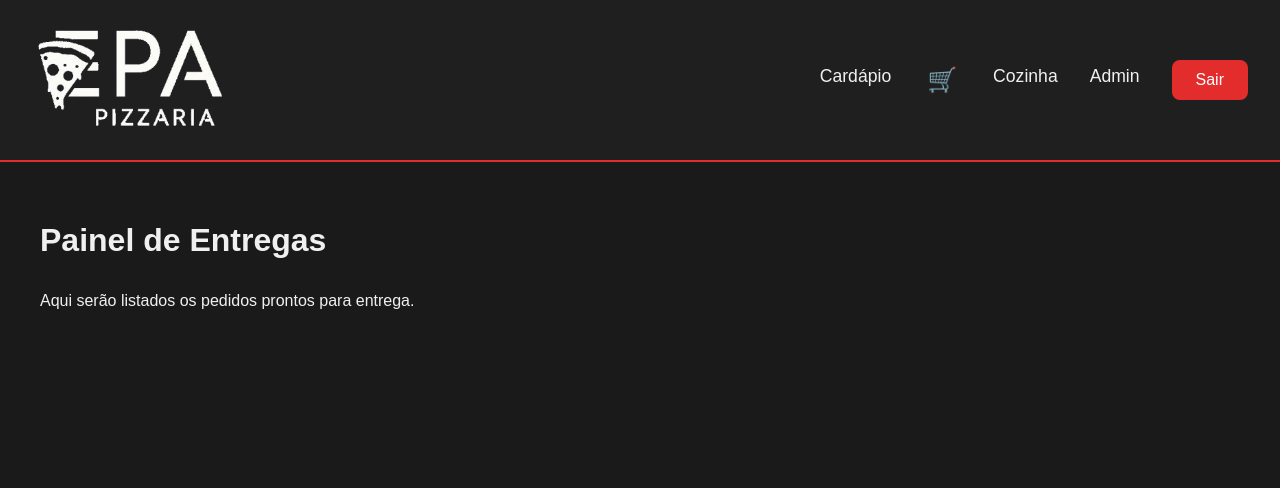
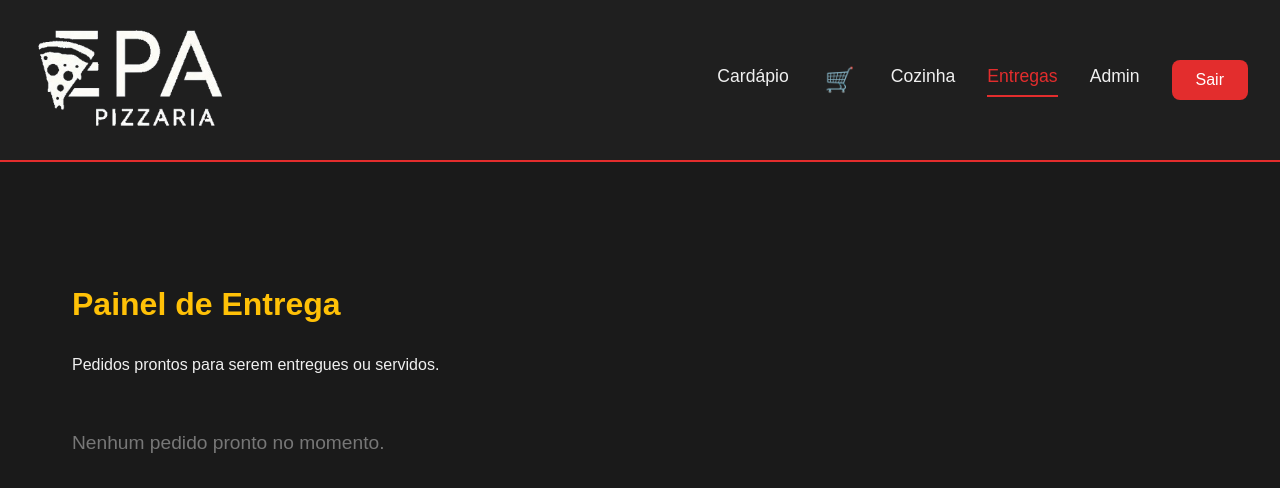
Before and after one commit to devgabrielbenayon/TrabalhoCallidus01, a React (Vite) app in the folder pizzaria-app/: page /entregas in a window 1280 px wide. Shown: the top 488 px of the page. Built offline with nearby package versions, Linux system fonts and the light colour scheme; sample sign-in values are in the browser's storage.

Commit message:
Delivery page done

```diff
--- a/pizzaria-app/src/components/Header.jsx
+++ b/pizzaria-app/src/components/Header.jsx
@@ -2,7 +2,7 @@
 import React, { useContext } from 'react';
 import { NavLink, useNavigate } from 'react-router-dom';
 import { AuthContext } from '../context/AuthProvider';
-import { CartContext } from '../context/CartContext'; // Aponta para o novo arquivo
+import { CartContext } from '../context/CartContext';
 import './Header.css';
 
 const Header = () => {
@@ -40,6 +40,11 @@ const Header = () => {
             { (user.role === 'cozinha' || user.role === 'admin') &&
               <NavLink to="/cozinha" className={({ isActive }) => isActive ? "navLink active" : "navLink"}>Cozinha</NavLink>
             }
+            {/* --- NOVO LINK DE ENTREGAS --- */}
+            { (user.role === 'admin') &&
+              <NavLink to="/entregas" className={({ isActive }) => isActive ? "navLink active" : "navLink"}>Entregas</NavLink>
+            }
+            {/* --- FIM DO NOVO LINK --- */}
             { user.role === 'admin' &&
               <NavLink to="/admin" className={({ isActive }) => isActive ? "navLink active" : "navLink"}>Admin</NavLink>
             }
--- a/pizzaria-app/src/context/CartContext.jsx
+++ b/pizzaria-app/src/context/CartContext.jsx
@@ -1,6 +1,7 @@
 // src/context/CartContext.jsx
 import React, { createContext, useState } from 'react';
 
+// eslint-disable-next-line react-refresh/only-export-components
 export const CartContext = createContext(null);
 
 export const CartProvider = ({ children }) => {
--- a/pizzaria-app/src/context/OrderContext.jsx
+++ b/pizzaria-app/src/context/OrderContext.jsx
@@ -1,27 +1,24 @@
 // src/context/OrderContext.jsx
 import React, { createContext, useState } from 'react';
-import { v4 as uuidv4 } from 'uuid'; // Precisaremos de uma biblioteca para gerar IDs únicos
+import { v4 as uuidv4 } from 'uuid';
 
 export const OrderContext = createContext(null);
 
 export const OrderProvider = ({ children }) => {
   const [pedidos, setPedidos] = useState([]);
 
-  // Função chamada quando o cliente finaliza a compra
   const adicionarPedido = (itensDoCarrinho, valorTotal) => {
     const novoPedido = {
-      id: uuidv4(), // Gera um ID único para o pedido
+      id: uuidv4(),
       itens: itensDoCarrinho,
       valorTotal: valorTotal,
       status: 'preparando', // Status inicial
       hora: new Date(),
-      // Em um app real, aqui teríamos dados do cliente (nome, endereço, etc.)
       cliente: { nome: 'Cliente Teste', endereco: 'Rua das Pizzas, 123' }
     };
     setPedidos(pedidosAtuais => [...pedidosAtuais, novoPedido]);
   };
 
-  // Função chamada pela Cozinha quando o pedido está pronto
   const marcarComoPronto = (pedidoId) => {
     setPedidos(pedidosAtuais =>
       pedidosAtuais.map(p =>
@@ -30,10 +27,22 @@ export const OrderProvider = ({ children }) => {
     );
   };
 
+  // --- NOVA FUNÇÃO PARA MARCAR COMO ENTREGUE ---
+  const marcarComoEntregue = (pedidoId) => {
+    setPedidos(pedidosAtuais =>
+      pedidosAtuais.map(p =>
+        p.id === pedidoId ? { ...p, status: 'entregue' } : p
+      )
+    );
+  };
+  // --- FIM DA NOVA FUNÇÃO ---
+
+
   const valorDoContexto = {
     pedidos,
     adicionarPedido,
     marcarComoPronto,
+    marcarComoEntregue, // Expondo a nova função
   };
 
   return (
--- /dev/null
+++ b/pizzaria-app/src/pages/Entregas.css
@@ -0,0 +1,59 @@
+/* src/pages/Entregas.css */
+.entregas-container {
+  max-width: 1200px;
+  margin: 2rem auto;
+  padding: 2rem;
+}
+
+.entregas-container h1 {
+  color: var(--cor-secundaria);
+}
+
+/* Reutilizando o grid da cozinha */
+.pedidos-grid {
+  display: grid;
+  grid-template-columns: repeat(auto-fill, minmax(320px, 1fr));
+  gap: 2rem;
+  margin-top: 2rem;
+}
+
+/* Card com uma cor diferente para diferenciar da cozinha */
+.pedido-card-entrega {
+  background-color: #2a2a2a;
+  padding: 1.5rem;
+  border-radius: 8px;
+  border: 1px solid var(--borda-cor);
+  border-left: 5px solid #007bff; /* Borda azul para indicar "pronto" */
+  display: flex;
+  flex-direction: column;
+}
+
+.pedido-card-entrega h3, .pedido-card-entrega ul {
+  /* Estilos herdados ou copiados da Cozinha.css */
+  margin: 0 0 1rem 0;
+  color: var(--cor-secundaria);
+  list-style: none;
+  padding: 0;
+  flex-grow: 1;
+}
+
+.pedido-card-entrega ul {
+  color: var(--texto-dark);
+  margin: 0.5rem 0 1.5rem 0;
+}
+
+.botao-entregue {
+  width: 100%;
+  padding: 0.8rem;
+  font-size: 1rem;
+  font-weight: bold;
+  background-color: #007bff; /* Azul */
+}
+.botao-entregue:hover {
+  background-color: #0056b3;
+}
+
+.nenhum-pedido {
+  font-size: 1.2rem;
+  color: #777;
+}
--- a/pizzaria-app/src/pages/Entregas.jsx
+++ b/pizzaria-app/src/pages/Entregas.jsx
@@ -1,10 +1,45 @@
-import React from 'react';
+// src/pages/Entregas.jsx
+import React, { useContext } from 'react';
+import { OrderContext } from '../context/OrderContext';
+import './Entregas.css';
 
 const Entregas = () => {
+  const { pedidos, marcarComoEntregue } = useContext(OrderContext);
+
+  // Filtra para pegar apenas os pedidos que estão prontos para entrega
+  const pedidosProntos = pedidos.filter(p => p.status === 'pronto');
+
   return (
-    <div>
-      <h1>Painel de Entregas</h1>
-      <p>Aqui serão listados os pedidos prontos para entrega.</p>
+    <div className="entregas-container">
+      <h1>Painel de Entrega</h1>
+      <p>Pedidos prontos para serem entregues ou servidos.</p>
+
+      <div className="pedidos-grid">
+        {pedidosProntos.length > 0 ? (
+          pedidosProntos.map(pedido => (
+            <div key={pedido.id} className="pedido-card-entrega">
+              <h3>Pedido #{pedido.id.substring(0, 8)}</h3>
+              <p><strong>Cliente:</strong> {pedido.cliente.nome}</p>
+              <p><strong>Endereço:</strong> {pedido.cliente.endereco}</p>
+              <hr/>
+              <strong>Itens:</strong>
+              <ul>
+                {pedido.itens.map(item => (
+                  <li key={item.id}>{item.quantidade}x {item.nome}</li>
+                ))}
+              </ul>
+              <button
+                onClick={() => marcarComoEntregue(pedido.id)}
+                className="botao-entregue"
+              >
+                Marcar como Entregue
+              </button>
+            </div>
+          ))
+        ) : (
+          <p className="nenhum-pedido">Nenhum pedido pronto no momento.</p>
+        )}
+      </div>
     </div>
   );
 };
--- a/pizzaria-app/src/routes/AppRoutes.jsx
+++ b/pizzaria-app/src/routes/AppRoutes.jsx
@@ -1,17 +1,12 @@
 // src/routes/AppRoutes.jsx
-
 import { BrowserRouter, Routes, Route, Navigate } from 'react-router-dom';
-
-// Importação das Páginas
 import Login from '../pages/Login';
 import Cardapio from '../pages/Cardapio';
-import CarrinhoPage from '../pages/Carrinho'; // 1. Importe a nova página
+import Carrinho from '../pages/Carrinho';
 import Cozinha from '../pages/Cozinha';
-import Entregas from '../pages/Entregas';
+import Entregas from '../pages/Entregas'; // Importa a nova página
 import Admin from '../pages/Admin';
 import NotFound from '../pages/NotFound';
-
-// Importação de Componentes
 import Header from '../components/Header';
 import ProtectedRoute from './ProtectedRoute';
 
@@ -25,35 +20,14 @@ const AppRoutes = () => {
           <Route path="/" element={<Navigate to="/cardapio" />} />
           <Route path="/login" element={<Login />} />
           <Route path="/cardapio" element={<Cardapio />} />
-          <Route path="/carrinho" element={<CarrinhoPage />} /> {/* 2. Rota para o carrinho adicionada aqui */}
+          <Route path="/carrinho" element={<Carrinho />} />
 
           {/* Rotas Protegidas */}
-          <Route
-            path="/cozinha"
-            element={
-              <ProtectedRoute allowedRoles={['cozinha', 'admin']}>
-                <Cozinha />
-              </ProtectedRoute>
-            }
-          />
-          <Route
-            path="/entregas"
-            element={
-              <ProtectedRoute allowedRoles={['admin']}>
-                <Entregas />
-              </ProtectedRoute>
-            }
-          />
-          <Route
-            path="/admin"
-            element={
-              <ProtectedRoute allowedRoles={['admin']}>
-                <Admin />
-              </ProtectedRoute>
-            }
-          />
+          <Route path="/cozinha" element={ <ProtectedRoute allowedRoles={['cozinha', 'admin']}> <Cozinha /> </ProtectedRoute> } />
+          {/* Nova rota de Entregas */}
+          <Route path="/entregas" element={ <ProtectedRoute allowedRoles={['admin']}> <Entregas /> </ProtectedRoute> } />
+          <Route path="/admin" element={ <ProtectedRoute allowedRoles={['admin']}> <Admin /> </ProtectedRoute> } />
 
-          {/* Rota para páginas não encontradas */}
           <Route path="*" element={<NotFound />} />
         </Routes>
       </main>
```
